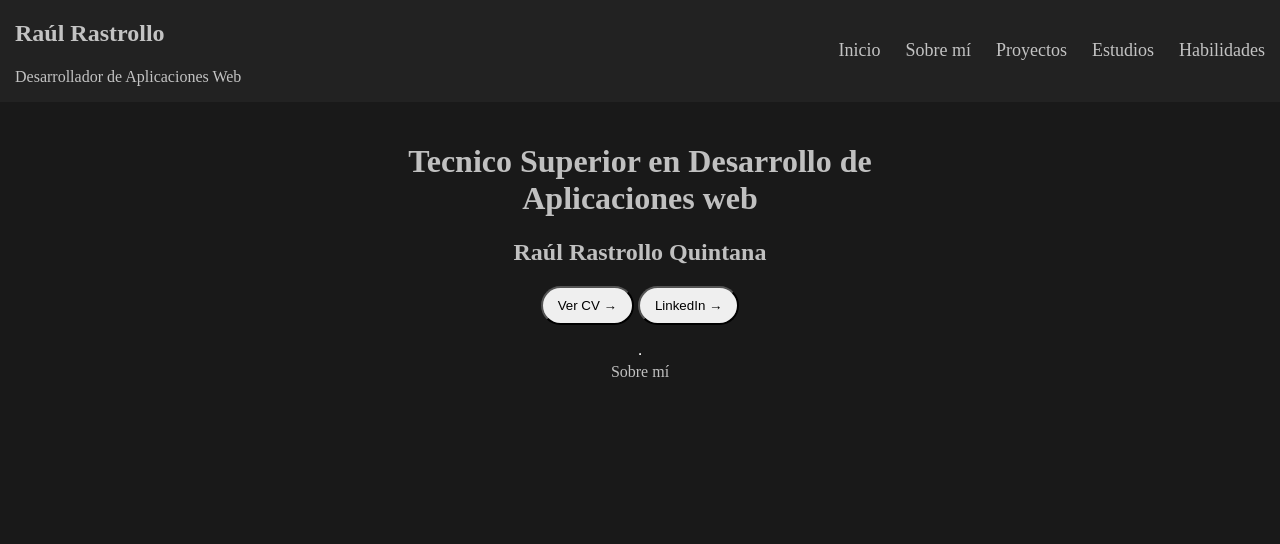
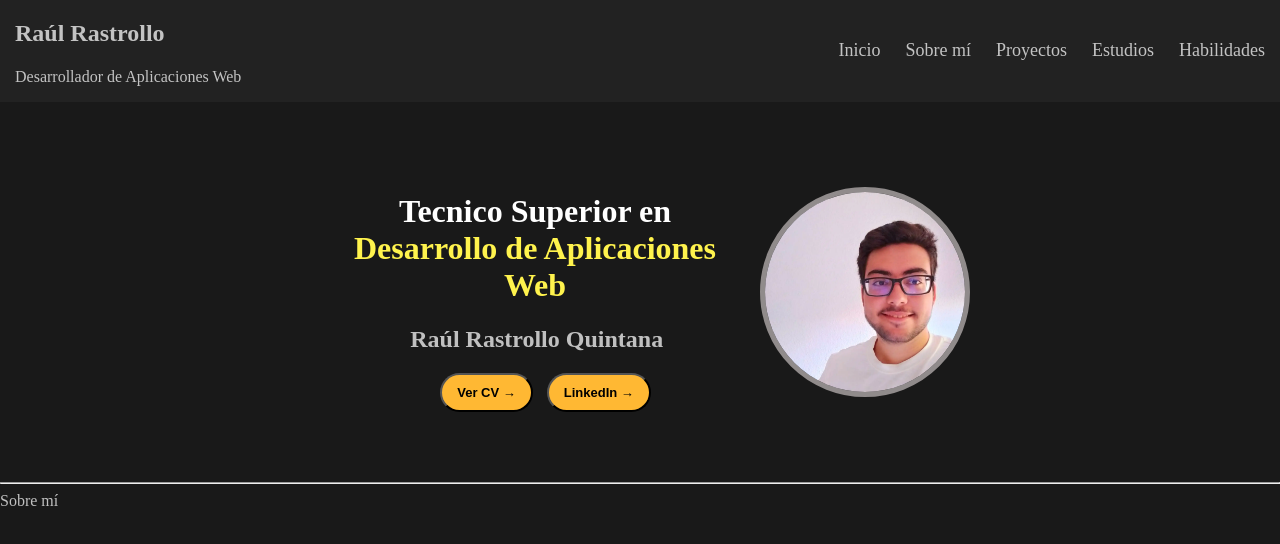
Before and after one commit to Rauleto-beep/portfolio, a plain HTML site: page index.html in a window 1280 px wide. Drawn offline with Linux system fonts and the light colour scheme.

Commit message:
Main actualizado

```diff
--- a/estilos/style.css
+++ b/estilos/style.css
@@ -42,7 +42,6 @@ header nav ul{
 .main{
     display: flex;
     flex-direction: column;
-    justify-content: top-center;
     align-items: center;
     min-height: 100vh;
     margin: 0;
@@ -51,12 +50,71 @@ header nav ul{
 /* DIV - inicio  */
 .inicio{
     margin-top: 0%;
+    margin-left: 50px;
     text-align: center;
-    width: 50%;
+    width: 40%;
     padding: 20px;
 }
 
-.inicio button{
+
+
+.inicio h1{
+    max-width: 420px;
+    /*padding-left: 160px;*/
+    color: rgb(255, 255, 255);
+}
+
+.inicio h1 span{
+    color: rgb(255, 243, 77);
+}
+.inicio h2{
+    max-width: 300px;
+    padding-left: 50px;
+    display: flex; /* Habilita el alineamiento horizontal */
+    padding-left: 80px;
+}
+.botones-inicio{
+    float: left;
+    padding-left: 110px;
+}
+
+.botones-inicio button{
+    background-color:rgb(255, 184, 51);
     border-radius: 25px;
-    padding: 10px 15px;
+
+    margin-right: 10px;
+    padding: 10px 15px;;
+    font-weight: 600;
+    font-size: 13px;
+
+
 }
+
+.botones-inicio :hover{
+    color:white;
+
+    transform: scale(1.20);
+    box-shadow: 0 5px 15px rgba(255, 255, 255, 0.4);
+    cursor:pointer;
+}
+
+/***DIV - INICIO+FOTO***/
+.inicio-confoto {
+    display: flex;
+    justify-content: center; /* Separa los elementos (texto y foto) */
+    align-items: center; /* Centra verticalmente el texto y la foto */
+    width: 80%; /* Para que ocupe menos y quede centrado */
+    margin: 50px auto; /* Centra horizontalmente y da un margen superior/inferior */
+}
+.foto{
+    display: block;
+    border-radius: 50%;
+    width: 200px;
+    height: 200px;
+    object-fit: cover;
+    border: 5px solid #908b8b;
+}
+
+.foto-container{
+    margin-right: 50px;
+}
--- a/index.html
+++ b/index.html
@@ -22,16 +22,24 @@
             </ul>
         </nav>
     </header>
-    <div class="main">
+    <div class="inicio-confoto">
         <div class="inicio">
-            <h1>Tecnico Superior en Desarrollo de Aplicaciones web</h1>
+            <h1>Tecnico Superior en <span>Desarrollo de Aplicaciones Web</span></h1>
             <h2>Raúl Rastrollo Quintana</h2>
-            <button class="botones-inicio" id="cv">Ver CV →</button>
-            <button class="botones-inicio" id="linkedin">LinkedIn →</button>
+            <div class="botones-inicio">
+                <button  id="cv">Ver CV →</button>
+                <button  id="linkedin">LinkedIn →</button>
+            </div>
         </div>
-        <hr>
-        <div class="sobre-mi" id="sobre-mi">Sobre mí</div>
+        <div class="foto-container">
+            <figcaption>
+                <img class="foto" src="imagenes/foto_cv.webp">
+            </figcaption>
+        </div>
     </div>
+
+    <hr>
+    <div class="sobre-mi" id="sobre-mi">Sobre mí</div>
 </body>
 <footer></footer>
 </html>
```
Also changed, not shown: imagenes/foto_cv.webp (added).
